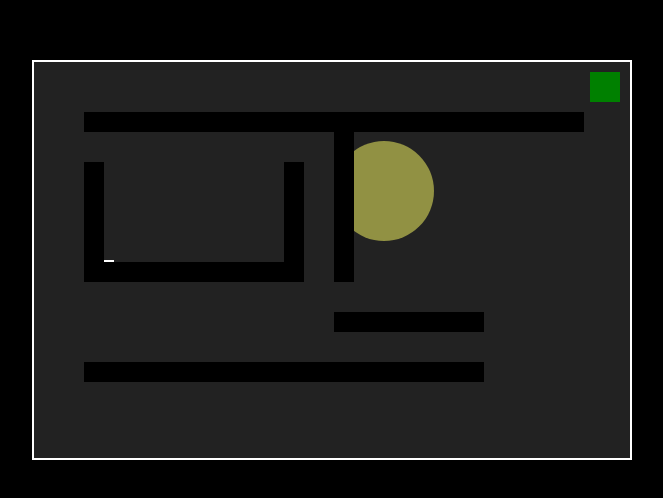
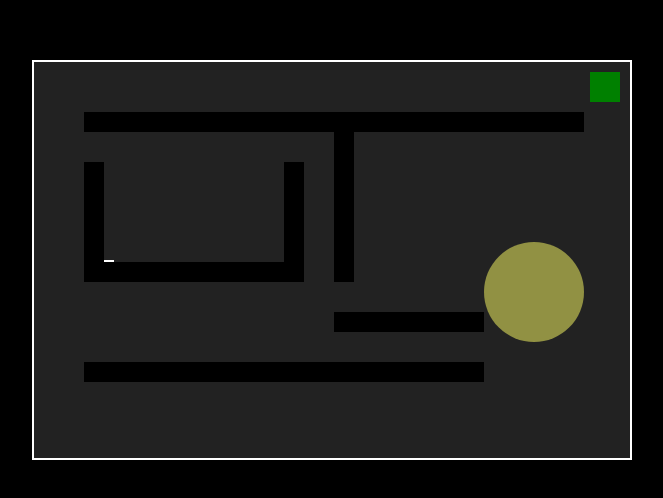
Before and after one commit to gthmbl/shadowgame, a plain HTML site: page index.html in a window 1280 px wide. Shown: the part 140-638 px from the top of the page, without its empty margins (308-971 px from the left). Drawn offline with Linux system fonts and the light colour scheme.

Commit message:
random spolight movement improvement

```diff
--- a/script.js
+++ b/script.js
@@ -4,7 +4,13 @@ document.addEventListener("DOMContentLoaded", function () {
     const goal = document.getElementById("goal");
     const walls = document.querySelectorAll(".wall"); // Select all walls
 
-    let playerX = 100, playerY = 150;
+    const spotlightPositions = [
+        { x: 60, y: 60 }, { x: 250, y: 60 }, { x: 450, y: 60 },
+        { x: 60, y: 180 }, { x: 250, y: 180 }, { x: 450, y: 180 },
+        { x: 60, y: 300 }, { x: 250, y: 300 }, { x: 450, y: 300 }
+    ];
+
+    let playerX = 20, playerY = 150;
     const speed = 10;
 
     document.addEventListener("keydown", function (event) {
@@ -29,7 +35,6 @@ document.addEventListener("DOMContentLoaded", function () {
         checkCollision();
     });
 
-
     function isCollidingWithWall(x, y) {
         let playerWidth = 20;  // Player's size
         let playerHeight = 20;
@@ -52,7 +57,6 @@ document.addEventListener("DOMContentLoaded", function () {
         }
         return false;
     }
-
 
     function checkCollision() {
         let playerRect = player.getBoundingClientRect();
@@ -79,4 +83,26 @@ document.addEventListener("DOMContentLoaded", function () {
             location.reload();
         }
     }
+
+    function moveSpotlightSmoothly() {
+        function moveToNextPosition() {
+            // Pick a new random position
+            let randomIndex = Math.floor(Math.random() * spotlightPositions.length);
+            let nextPos = spotlightPositions[randomIndex];
+
+            // Move faster (reduced duration)
+            spotlight.style.transition = "top 1.5s linear, left 1.5s linear";
+            spotlight.style.left = nextPos.x + "px";
+            spotlight.style.top = nextPos.y + "px";
+
+            // Keep moving continuously
+            setTimeout(moveToNextPosition, 1500); // Matches transition speed
+        }
+
+        moveToNextPosition(); // Start the movement loop
+    }
+
+
+    // ✅ Start moving the spotlight continuously
+    moveSpotlightSmoothly();
 });
--- a/style.css
+++ b/style.css
@@ -45,10 +45,11 @@ body {
     height: 100px;
     background: rgba(255, 255, 100, 0.5);
     border-radius: 50%;
-    top: 20%;
-    left: 50%;
-    animation: moveSpotlight 3s infinite alternate;
+    top: 60px; /* Start in a valid position */
+    left: 60px;
+    transition: top 1s, left 1s; /* Smooth movement */
 }
+
 
 
 @keyframes moveSpotlight {
```
